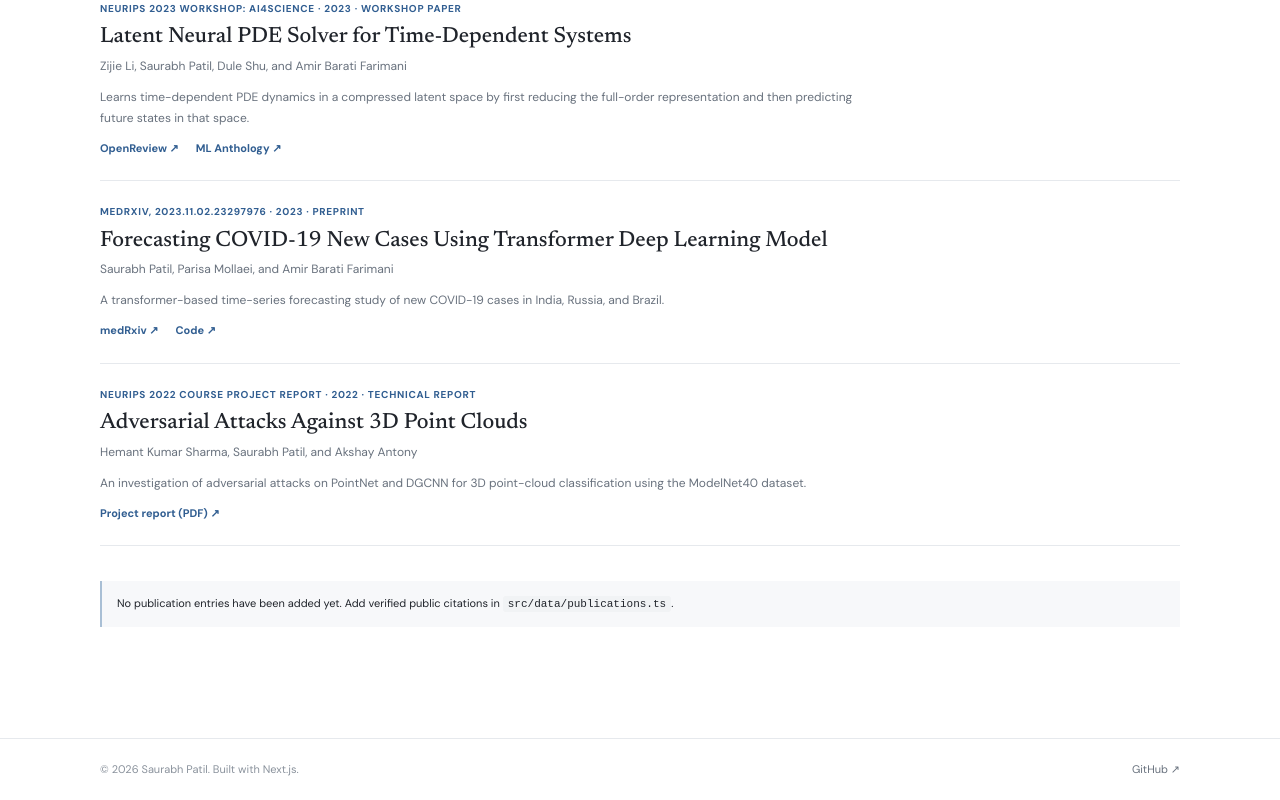
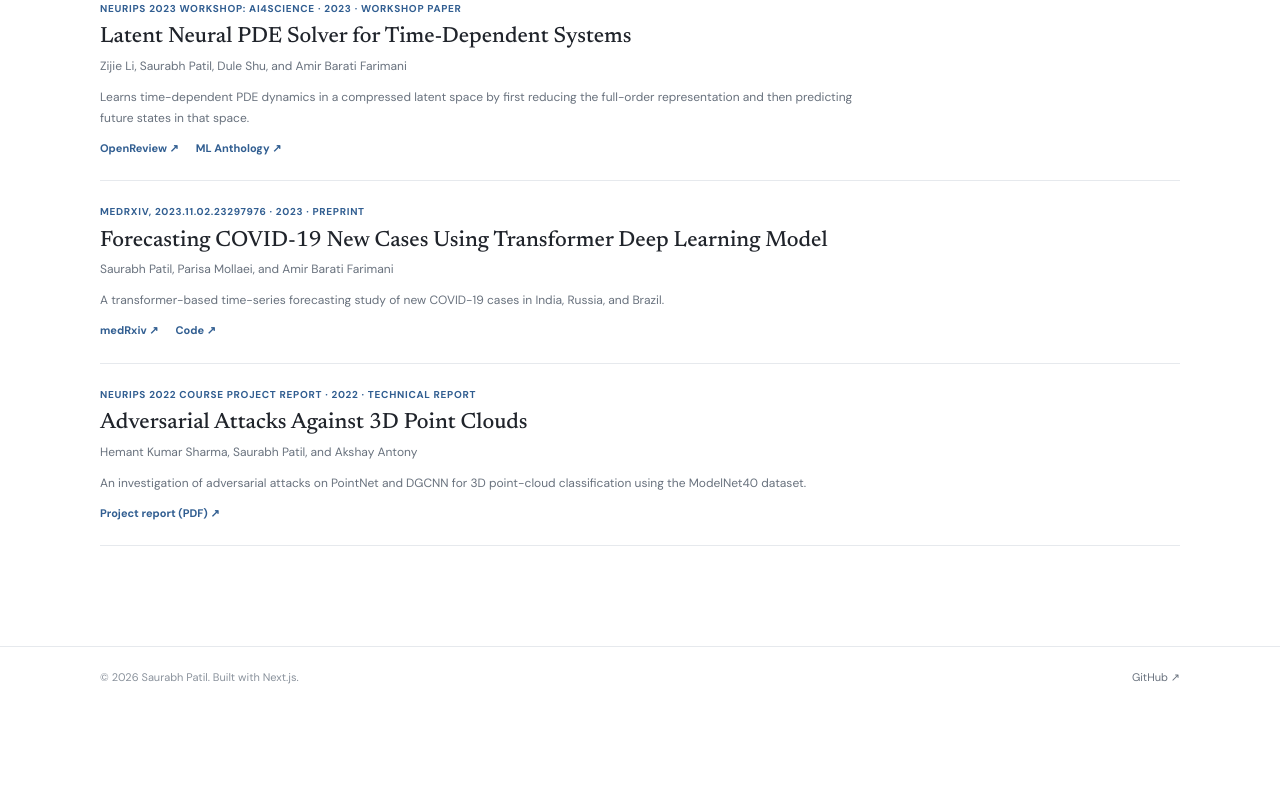
Before and after one commit to Saupatil07/Saupatil07.github.io, a Next.js app: page /publications in a window 1280 px wide. Shown: the part 930-1730 px from the top of the page. After the commit the page ends 1638 px from the top, so only its background shows below. Built offline with nearby package versions, Linux system fonts and the light colour scheme.

Commit message:
Remove editor note for publication entries
Removed the editor note about adding publication entries.

```diff
--- a/src/app/publications/page.tsx
+++ b/src/app/publications/page.tsx
@@ -12,7 +12,6 @@ export default function PublicationsPage() {
       <Container>
         <SectionHeading eyebrow="Research output" title="Publications" description="Peer-reviewed papers, preprints, and public technical reports." />
         <PublicationList items={publications} />
-        <p className="editor-note">No publication entries have been added yet. Add verified public citations in <code>src/data/publications.ts</code>.</p>
       </Container>
     </section>
   );
```
